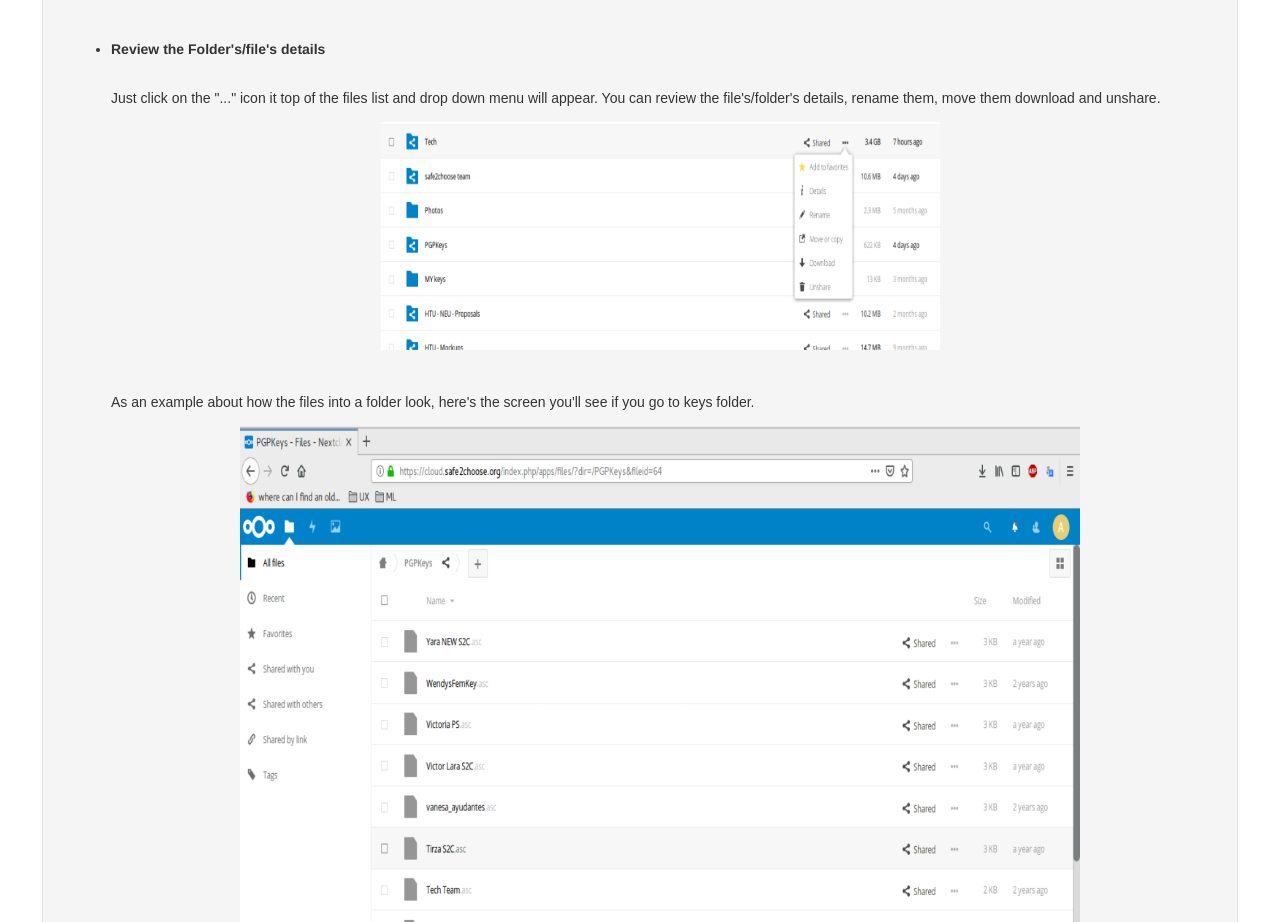
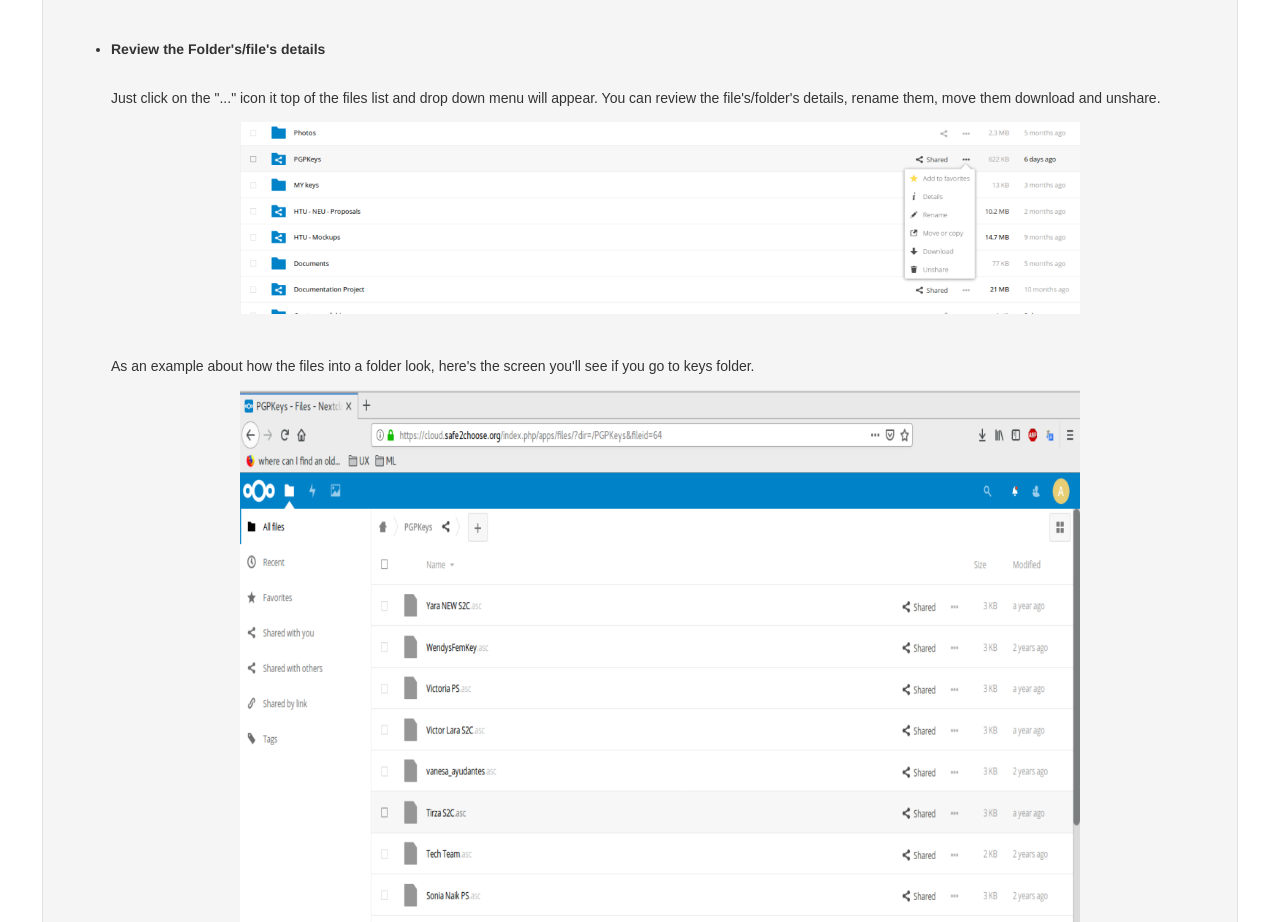
Before and after one commit to AnalinFlores/docs_priv, a plain HTML site: page collaborative/nextcloud-step2.html in a window 1280 px wide. Shown: the part 1043-1965 px from the top of the page. Drawn offline with Linux system fonts and the light colour scheme.

Commit message:
Udpate changes on nexcloud guide step 2

```diff
--- a/collaborative/nextcloud-step2.html
+++ b/collaborative/nextcloud-step2.html
@@ -79,7 +79,7 @@
             <li>
               <h5><b>Review the Folder's/file's details</b></h5><br>
               <p>Just click on the "..." icon it top of the files list and drop down menu will appear. You can review the file's/folder's details, rename them, move them download and unshare.</p>
-              <img class="wd-40 mg-bott-3 text-center img-responsive" src="../images/collaborative/nextcloud/nextcloudinterface_05.png" alt="">
+              <img class="wd-60 mg-bott-3 text-center img-responsive" src="../images/collaborative/nextcloud/nextcloud_interface_11.png" alt="">
               <p>As an example about how the files into a folder look, here's the screen you'll see if you go to keys folder.</p>
               <img class="wd-60 mg-bott-3 text-center img-responsive" src="../images/collaborative/nextcloud/nextcloud_interface_07.png" alt="">
 
```
Also changed, not shown: images/collaborative/nextcloud/nextcloud_interface_11.png (added), images/collaborative/sandstorm/sandstorm_log_in.png (added).
